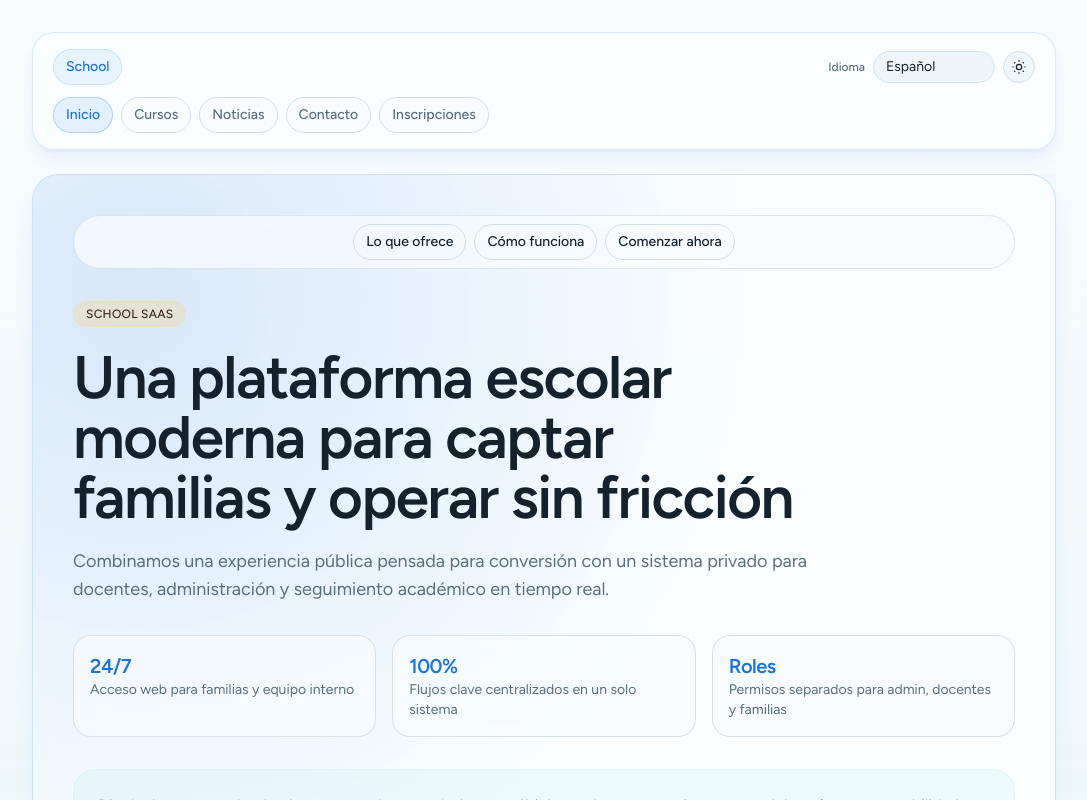
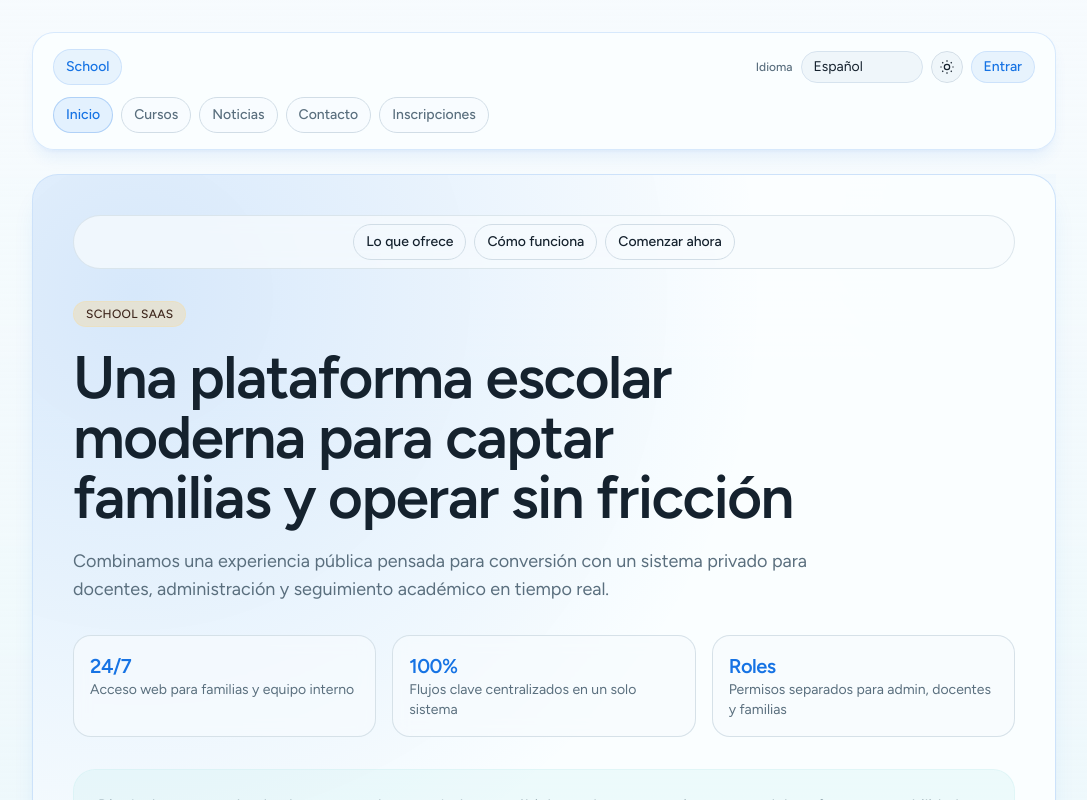
Before and after one commit to ArthurTorres75/school, a Next.js app: page / in a window 1280 px wide. Shown: the top 800 px of the page, without its empty margins (96-1183 px from the left). Built offline with nearby package versions, Linux system fonts and the light colour scheme; some icons are missing.

Commit message:
add sign in button on header

```diff
--- a/src/components/shared/PublicHeader.tsx
+++ b/src/components/shared/PublicHeader.tsx
@@ -16,6 +16,7 @@ import {
   navigationMenuTriggerStyle,
 } from "@/components/ui/navigation-menu";
 import { SITE_COPY } from "@/lib/site-copy";
+import { UI_COPY } from "@/lib/ui-copy";
 import { useLanguage } from "@/providers/LanguageProvider";
 import { cn } from "@/lib/utils";
 
@@ -23,6 +24,7 @@ export function PublicHeader() {
   const pathname = usePathname();
   const { language } = useLanguage();
   const copy = SITE_COPY[language];
+  const uiCopy = UI_COPY[language];
   const [isOpen, setIsOpen] = useState(false);
 
   const navigationItems = [
@@ -43,6 +45,9 @@ export function PublicHeader() {
         <div className="flex items-center gap-2">
           <LanguageSwitcher />
           <ThemeSwitcher />
+          <Button asChild variant="outline" size="sm" className="rounded-full border-primary/20 bg-primary/8 text-primary hover:bg-primary/12">
+            <Link href="/login">{uiCopy.auth.loginAction}</Link>
+          </Button>
           <Button
             variant="outline"
             size="icon"
```
